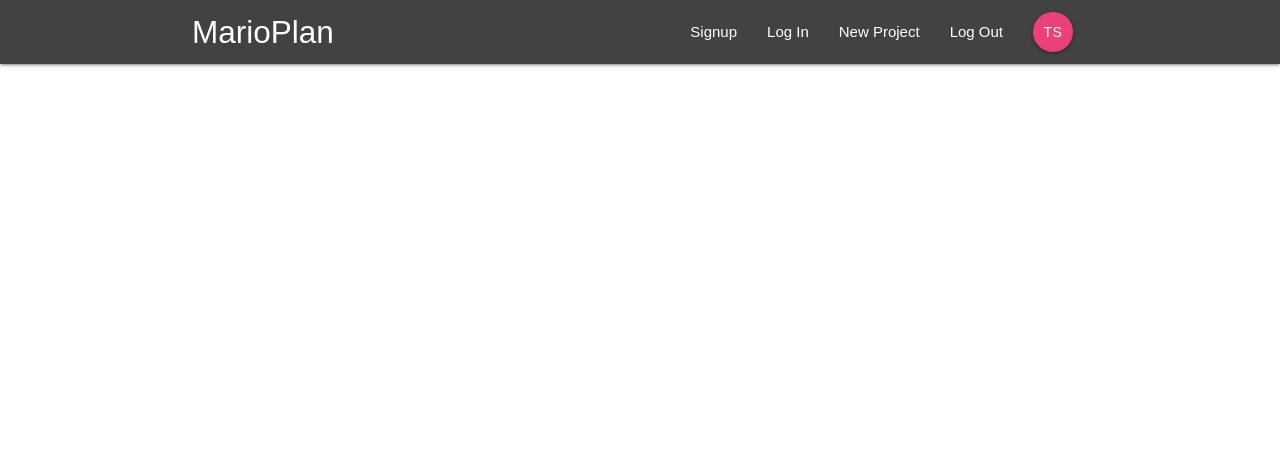
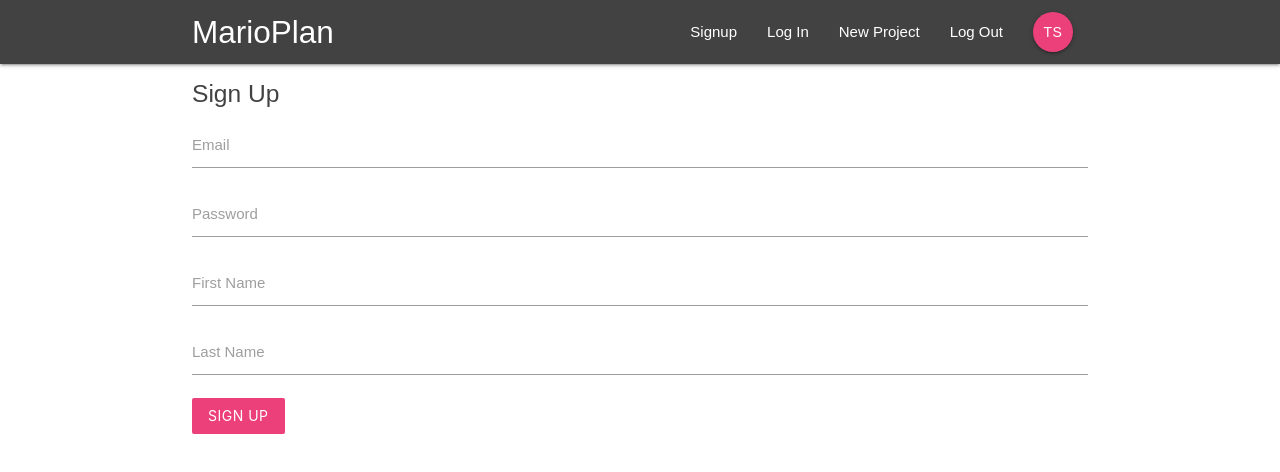
Before and after one commit to tylersweeney/full-react-app, a React (Create React App) app in the folder marioplanner/: page /signup in a window 1280 px wide. Shown: the top 472 px of the page. Built offline with nearby package versions, Linux system fonts and the light colour scheme.

Commit message:
create SignUp component and route to App.js

```diff
--- a/marioplanner/public/index.html
+++ b/marioplanner/public/index.html
@@ -41,5 +41,7 @@
       To begin the development, run `npm start` or `yarn start`.
       To create a production bundle, use `npm run build` or `yarn build`.
     -->
+    <!-- Compiled and minified JavaScript -->
+    <script src="https://cdnjs.cloudflare.com/ajax/libs/materialize/1.0.0/js/materialize.min.js"></script>
   </body>
 </html>
--- a/marioplanner/src/App.js
+++ b/marioplanner/src/App.js
@@ -3,6 +3,8 @@
 import NavBar from './components/layout/Navbar'
 import Dashboard from './components/dashboard/Dashboard'
 import ProjectDetails from './components/projects/ProjectDetails'
+import SignIn from './components/auth/SignIn'
+import SignUp from './components/auth/SignUp'
 
 class App extends Component {
   render() {
@@ -13,6 +15,8 @@
           <Switch>
             <Route exact path='/' component={Dashboard} />
             <Route path='/project/:id' component={ProjectDetails} />
+            <Route path ='/signin' component={SignIn} />
+            <Route path ='/signup' component={SignUp} />
           </Switch>
         </div>
       </BrowserRouter>
--- a/marioplanner/src/components/auth/SignIn.js
+++ b/marioplanner/src/components/auth/SignIn.js
@@ -2,20 +2,30 @@
 
 export class SignIn extends Component {
     state = {
-
+        email: '',
+        password: ''
+    }
+    handleChange = (e) => {
+        this.setState({
+            [e.target.id]: e.target.value
+        })
+    }
+    handleSubmit = (e) => {
+        e.preventDefault();
+        console.log(this.state)
     }
   render() {
     return (
       <div className="container">
-        <form onSubmit={} className="white">
+        <form onSubmit={this.handleSubmit} className="white">
             <h5 className="grey-text text-darken-3">Sign In</h5>
             <div className="input-field">
                 <label htmlFor="email">Email</label>
-                <input type="email" id="email"onChange={}/>
+                <input type="email" id="email"onChange={this.handleChange}/>
             </div>
             <div className="input-field">
                 <label htmlFor="password">Password</label>
-                <input type="password" id="password"onChange={}/>
+                <input type="password" id="password"onChange={this.handleChange}/>
             </div>
             <div className="input-field">
                 <button className="btn pink lighten-1 z-depth-0">Login</button>
--- a/marioplanner/src/components/auth/SignUp.js
+++ b/marioplanner/src/components/auth/SignUp.js
@@ -0,0 +1,49 @@
+import React, { Component } from 'react'
+
+export class SignUp extends Component {
+    state = {
+        email: '',
+        password: '',
+        firstName: '',
+        lastName: ''
+    }
+    handleChange = (e) => {
+        this.setState({
+            [e.target.id]: e.target.value
+        })
+    }
+    handleSubmit = (e) => {
+        e.preventDefault();
+        console.log(this.state)
+    }
+  render() {
+    return (
+      <div className="container">
+        <form onSubmit={this.handleSubmit} className="white">
+            <h5 className="grey-text text-darken-3">Sign Up</h5>
+            <div className="input-field">
+                <label htmlFor="email">Email</label>
+                <input type="email" id="email"onChange={this.handleChange}/>
+            </div>
+            <div className="input-field">
+                <label htmlFor="password">Password</label>
+                <input type="password" id="password"onChange={this.handleChange}/>
+            </div>
+            <div className="input-field">
+                <label htmlFor="firstName">First Name</label>
+                <input type="text" id="firstName"onChange={this.handleChange}/>
+            </div>
+            <div className="input-field">
+                <label htmlFor="lastName">Last Name</label>
+                <input type="text" id="lastName"onChange={this.handleChange}/>
+            </div>
+            <div className="input-field">
+                <button className="btn pink lighten-1 z-depth-0">Sign Up</button>
+            </div>
+        </form>
+      </div>
+    )
+  }
+}
+
+export default SignUp
```
